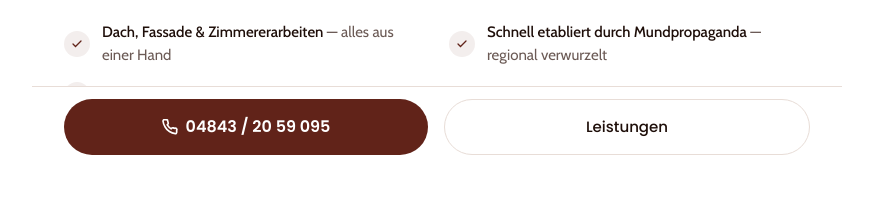
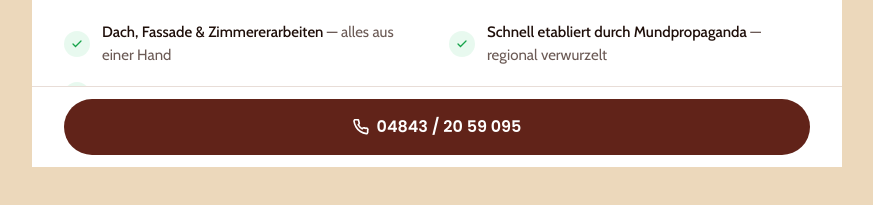
Before and after one commit to bterzi94/timmsen-dach.de, a plain HTML site: page index.html in a window 1280 px wide. Shown: the part 633-838 px from the top of the page, without its empty margins (203-1076 px from the left). Drawn offline with nearby package versions, Linux system fonts and the light colour scheme.

Commit message:
UI: remove secondary CTA, smaller badge+H1, green checkmarks, bg #ecd8bb
Co-Authored-By: Claude Sonnet 4.6 <noreply@anthropic.com>

```diff
--- a/index.html
+++ b/index.html
@@ -54,7 +54,7 @@
     body {
       font-family: var(--font-body);
       color: var(--color-dark);
-      background: var(--color-white);
+      background: #ecd8bb;
       line-height: 1.5;
       max-width: 810px;
       margin: 0 auto;
@@ -207,11 +207,11 @@
       border: 1px solid rgba(34,197,94,0.4);
       color: #16a34a;
       font-family: var(--font-ui);
-      font-size: 11px;
+      font-size: 10px;
       font-weight: 600;
       letter-spacing: 0.08em;
       text-transform: uppercase;
-      padding: 5px var(--space-3);
+      padding: 4px var(--space-2);
       border-radius: var(--radius-full);
       margin-bottom: var(--space-5);
     }
@@ -238,7 +238,7 @@
     /* H1 */
     .hero__title {
       font-family: var(--font-display);
-      font-size: 34px;
+      font-size: 28px;
       font-weight: 600;
       line-height: 1.15;
       letter-spacing: -0.02em;
@@ -273,13 +273,13 @@
     .hero__feature-icon {
       width: 22px;
       height: 22px;
-      background: rgba(97,35,25,0.08);
+      background: rgba(34,197,94,0.1);
       border-radius: var(--radius-full);
       display: flex;
       align-items: center;
       justify-content: center;
       flex-shrink: 0;
-      color: var(--color-brand);
+      color: #16a34a;
     }
     .hero__feature-text {
       font-size: 14px;
@@ -544,13 +544,6 @@
       </svg>
       04843 / 20 59 095
     </a>
-    <a
-      href="pages/leistungen.html"
-      class="btn-secondary"
-      aria-label="Alle Leistungen ansehen"
-    >
-      Leistungen
-    </a>
   </div>
 
   <!-- =============================================
```
